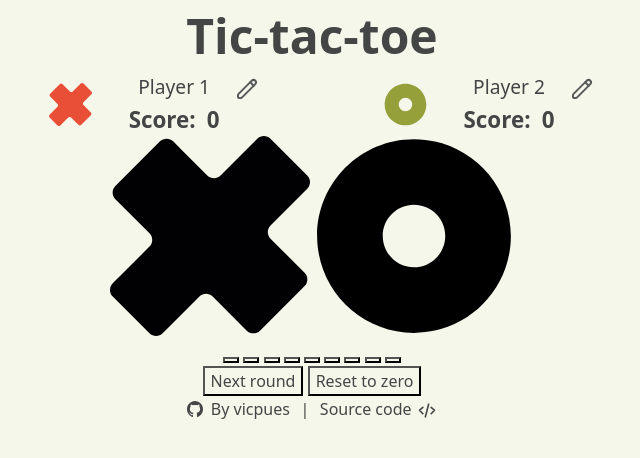
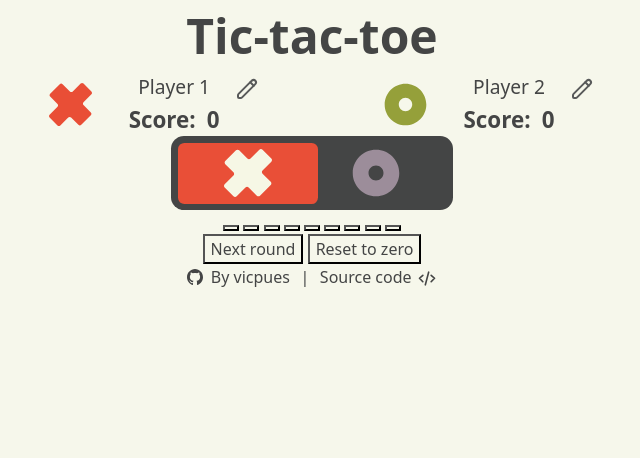
Before and after one commit to vicpues/tic-tac-toe, a plain HTML site: page index.html in a window 1280 px wide. Shown: the whole page, without its empty margins (328-968 px from the left). Drawn offline with Linux system fonts and the light colour scheme.

Commit message:
feat: Style current player display

```diff
--- a/index.html
+++ b/index.html
@@ -34,9 +34,9 @@
         </div>
       </div>
 
-      <div id="current-player" class="x-turn">
-        <img src="./assets/cross.svg" alt="Cross turn" class="current-player-img">
-        <img src="./assets/circle.svg" alt="Circle turn" class="current-player-img">
+      <div id="current-player" class="">
+        <img src="./assets/cross.svg" alt="Cross turn" class="current-player-img x">
+        <img src="./assets/circle.svg" alt="Circle turn" class="current-player-img o">
       </div>
 
       <div id="board">
--- a/styles.css
+++ b/styles.css
@@ -34,6 +34,8 @@ p, h1, h2, h3, h4, h5, h6 {
   --light-filter: invert(99%) sepia(22%) saturate(295%) hue-rotate(12deg) brightness(101%) contrast(94%);;
   --dark: #444545;
   --dark-filter: invert(25%) sepia(5%) saturate(98%) hue-rotate(131deg) brightness(94%) contrast(88%);
+  --grey: #9A8C98;
+  --grey-filter: brightness(0) saturate(100%) invert(63%) sepia(10%) saturate(343%) hue-rotate(257deg) brightness(90%) contrast(89%);;
   --green: #96A13A;
   --green-filter: invert(62%) sepia(34%) saturate(717%) hue-rotate(27deg) brightness(91%) contrast(85%);
   --red: #E94F37;
@@ -145,3 +147,44 @@ p.player-score {
 p.player-score > span {
   margin-left: .5em;
 }
+
+#current-player {
+  --half-padding: .4em;
+  background-color: var(--dark);
+  display: inline-flex;
+  padding: calc(var(--half-padding) * 2);
+  position: relative;
+  border-radius: calc(var(--half-padding) * 2);
+}
+
+#current-player::before {
+  content: '';
+  position: absolute;
+  width: 50%;
+  top: var(--half-padding);
+  bottom: var(--half-padding);
+  border-radius: var(--half-padding);
+  transition: all .3s;
+}
+
+#current-player::before {
+  background-color: var(--red);
+  left: var(--half-padding);
+}
+
+#current-player.o-turn::before {
+  background-color: var(--green);
+  left: calc(50% - var(--half-padding));
+  right: var(--half-padding);
+}
+
+.current-player-img {
+  height: 3em;
+  width: 8em;;
+  filter: var(--light-filter);
+}
+
+#current-player:not(.o-turn) > .o,
+#current-player.o-turn > .x {
+  filter: var(--grey-filter);
+}
```
Also changed, not shown: 1 other file.
